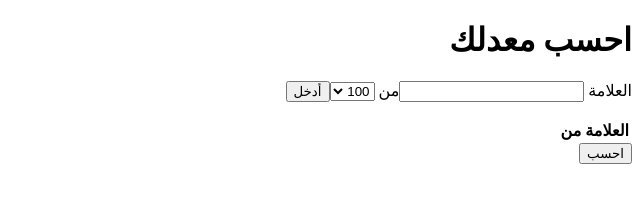
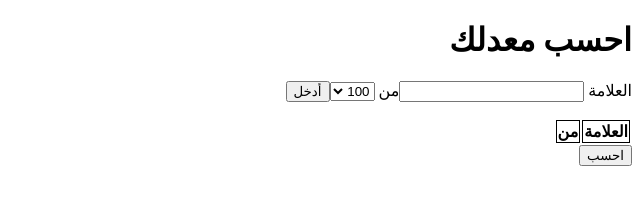
Before and after one commit to qaisw96/avgCalculate, a plain HTML site: page index.html in a window 1280 px wide. Shown: the full height of the page, 640-1280 px from the left. Drawn offline with Linux system fonts and the light colour scheme.

Commit message:
Update index.html

```diff
--- a/index.html
+++ b/index.html
@@ -15,6 +15,14 @@
     margin: 0 8px;
     direction: rtl;
   }
+          .table, th, td {
+    border: 1px solid black;
+
+
+  }
+
+
+
 
     </style>
 
```
